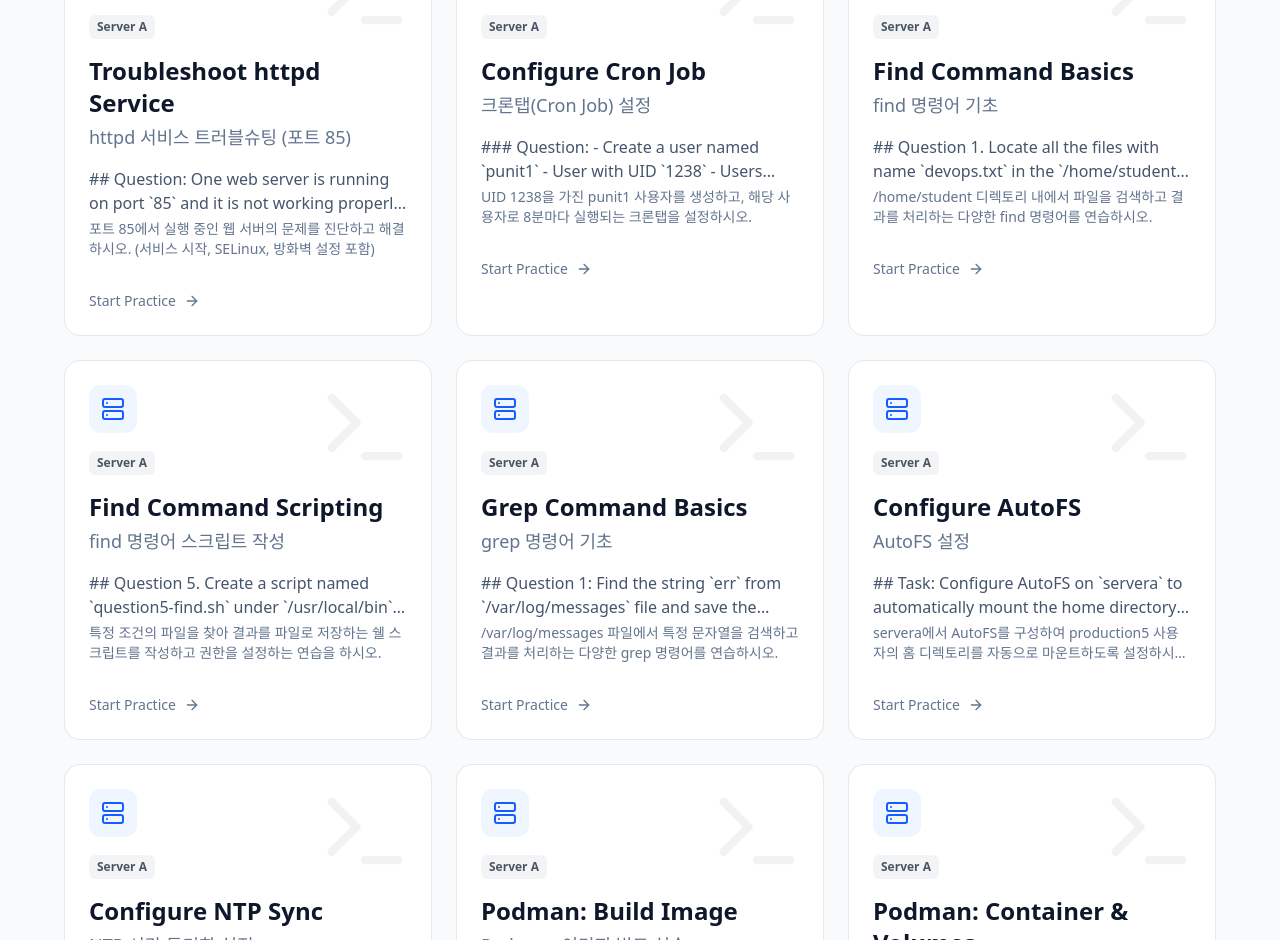
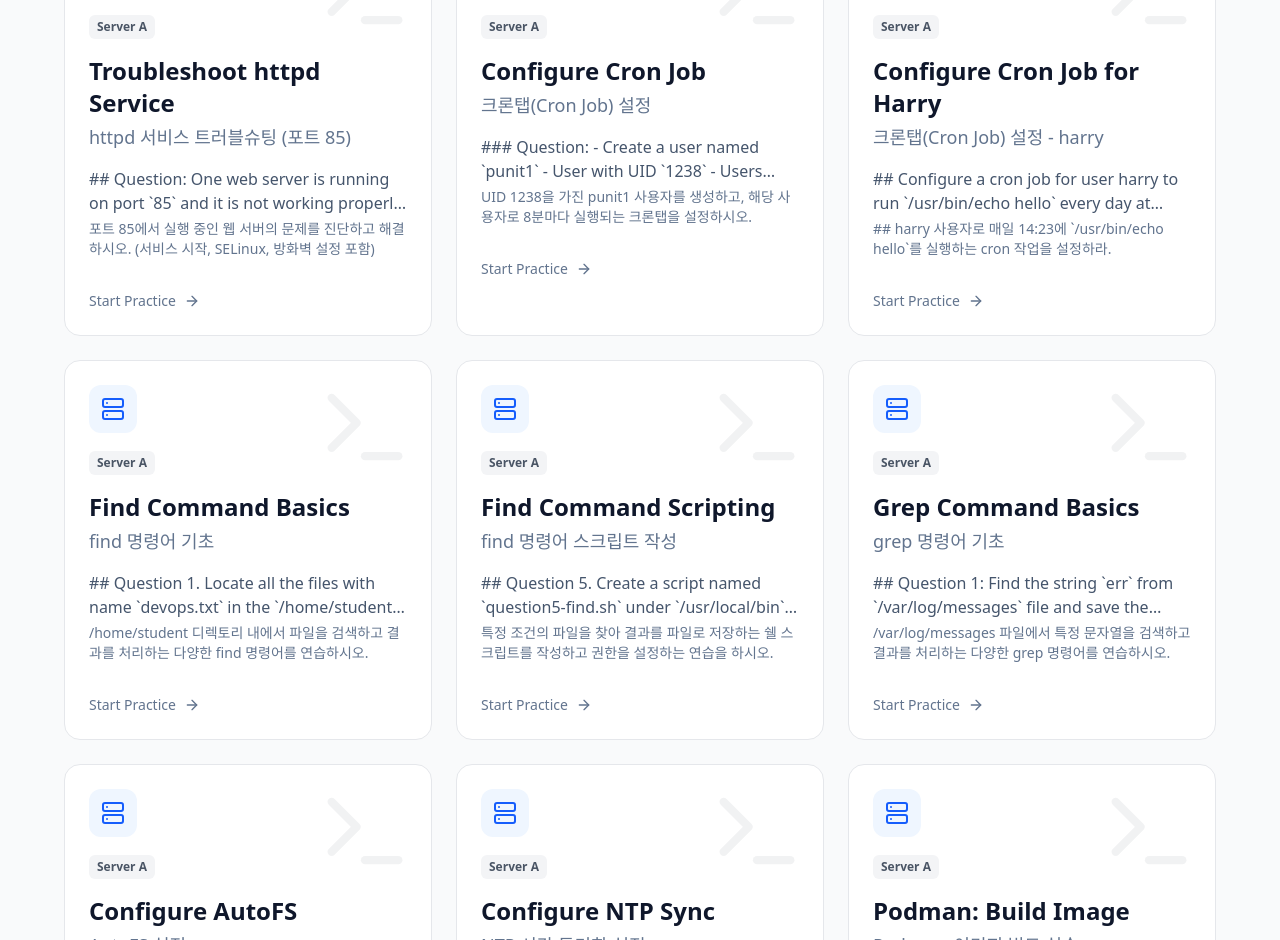
Before and after one commit to tacowasabii/RHCSA, a React (Vite) app: page / in a window 1280 px wide. Shown: the part 1140-2080 px from the top of the page. Built offline with nearby package versions, Linux system fonts and the light colour scheme.

Commit message:
feat: cronjob

```diff
--- a/src/data/problems.ts
+++ b/src/data/problems.ts
@@ -496,6 +496,52 @@ gpgcheck = 0`
         instruction: 'Verify crontab for user punit1',
         instructionKo: 'punit1 사용자의 크론탭 항목이 올바르게 설정되었는지 확인하시오.',
         command: 'crontab -lu punit1'
+      }
+    ]
+  },
+  {
+    id: 'cron-job-harry',
+    category: 'Server A',
+    title: 'Configure Cron Job for Harry',
+    titleKo: '크론탭(Cron Job) 설정 - harry',
+    description: `## Configure a cron job for user harry to run \`/usr/bin/echo hello\` every day at 14:23.`,
+    descriptionKo: `## harry 사용자로 매일 14:23에 \`/usr/bin/echo hello\`를 실행하는 cron 작업을 설정하라.`,
+    scenarios: [
+      'User: harry',
+      'Schedule: 14:23 daily',
+      'Command: /usr/bin/echo hello'
+    ],
+    steps: [
+      {
+        id: 1,
+        instruction: 'Check the crond service status',
+        instructionKo: 'crond 서비스 상태를 확인하시오.',
+        command: 'systemctl status crond'
+      },
+      {
+        id: 2,
+        instruction: 'Enable and start the crond service',
+        instructionKo: 'crond 서비스를 활성화하고 시작하시오.',
+        command: 'systemctl enable --now crond'
+      },
+      {
+        id: 3,
+        instruction: 'Open the crontab editor for user harry',
+        instructionKo: 'harry 사용자의 크론탭 에디터를 여시오.',
+        command: 'crontab -u harry -e'
+      },
+      {
+        id: 4,
+        instruction: 'Configure crontab entry for daily execution at 14:23',
+        instructionKo: '매일 14:23에 실행되는 크론탭 항목을 작성하시오.',
+        isMultiLine: true,
+        command: '23 14 * * * /usr/bin/echo hello'
+      },
+      {
+        id: 5,
+        instruction: 'Verify the crontab for user harry',
+        instructionKo: 'harry 사용자의 크론탭 항목을 확인하시오.',
+        command: 'crontab -u harry -l'
       }
     ]
   },
```
